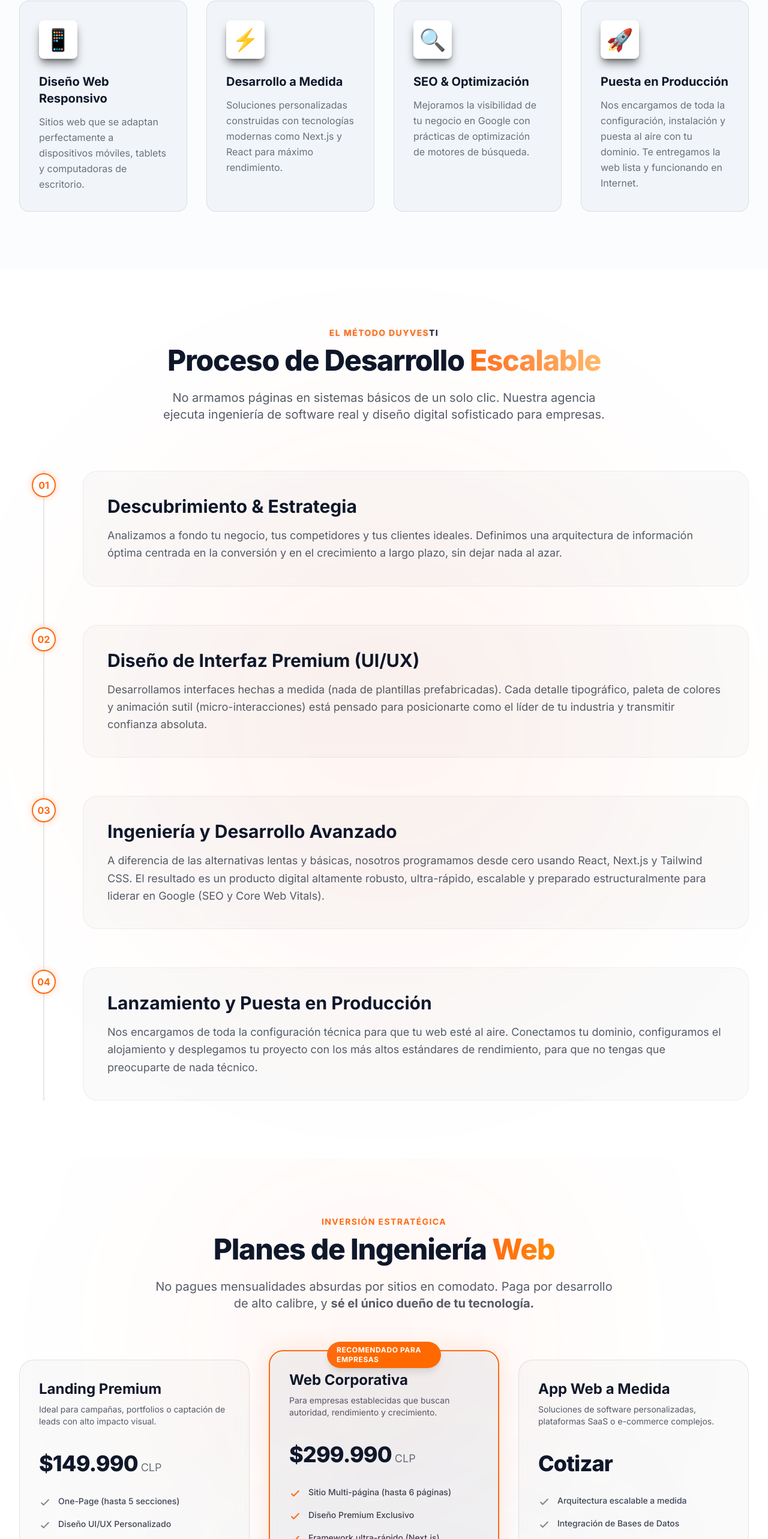
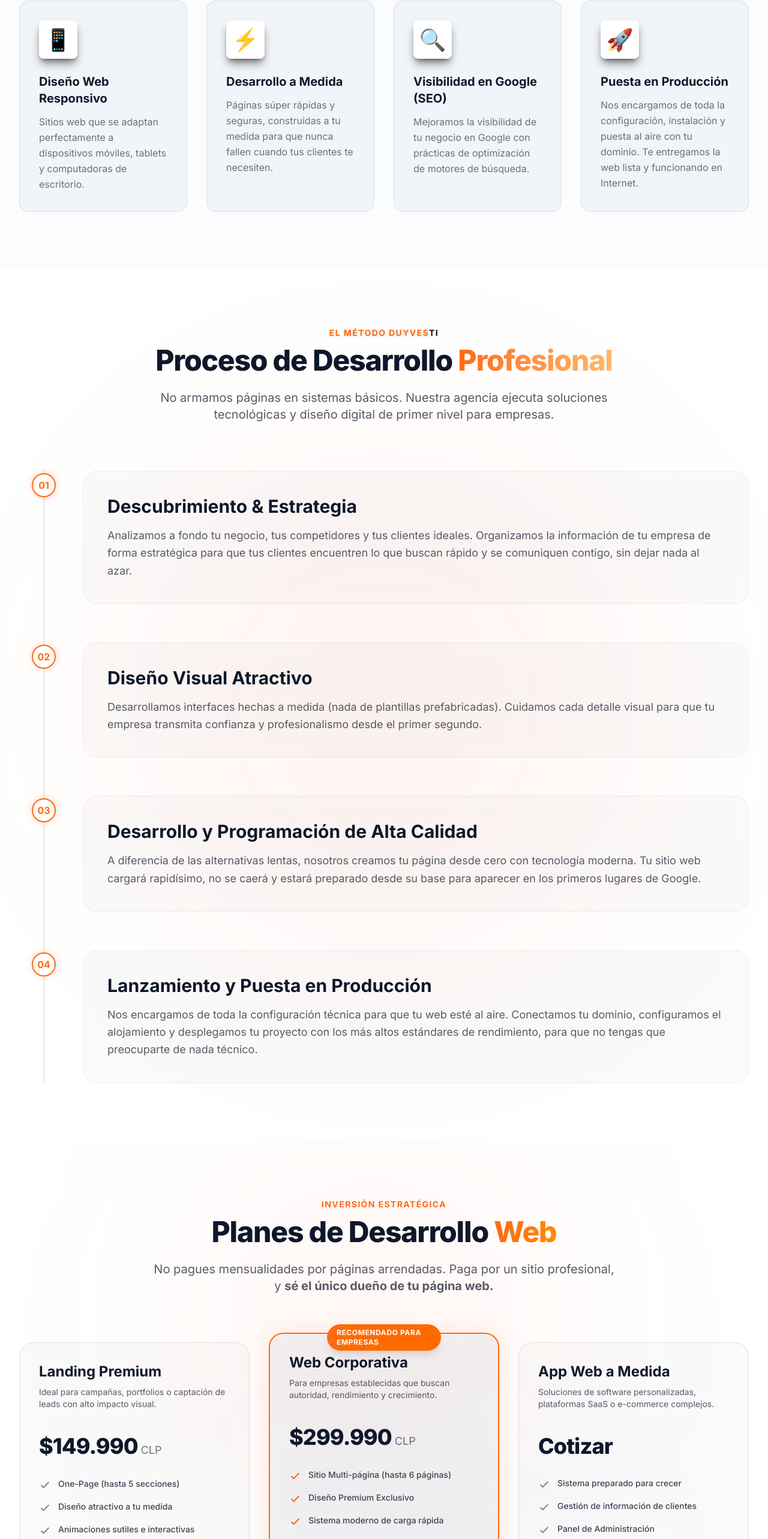
Before and after one commit to DuyvesTI/WebPagesDuyvesTI, a Next.js app: page / in a window 1280 px wide. Shown: the part 991-3557 px from the top of the page at 60% size. Built offline with nearby package versions, Linux system fonts and the light colour scheme.

Commit message:
refactor: adaptar lenguaje tecnico a tono comercial para pymes

```diff
--- a/src/components/FAQ.tsx
+++ b/src/components/FAQ.tsx
@@ -8,7 +8,7 @@ export default function FAQ() {
   const faqs = [
     {
       question: "¿En qué se diferencian de otras agencias tradicionales o de bajo costo?",
-      answer: "A diferencia de las agencias que utilizan constructores visuales lentos o plantillas genéricas (como Elementor o WordPress básico), nosotros desarrollamos con código moderno a medida (Next.js y React). Esto resulta en páginas ultra-rápidas, con un diseño premium exclusivo (sin limitaciones creativas) y preparadas para posicionar en Google.",
+      answer: "A diferencia de las agencias que usan plantillas repetidas y lentas, nosotros creamos tu página desde cero. Esto significa que tu sitio web cargará al instante, tendrá un diseño único pensado para tus clientes y estará listo para ganar los primeros lugares en Google.",
     },
     {
       question: "¿Se pagan mensualidades por la página web?",
@@ -20,7 +20,7 @@ export default function FAQ() {
     },
     {
       question: "¿Mi página estará optimizada para SEO (Google)?",
-      answer: "Sí, todos los desarrollos incluyen SEO técnico desde el primer día: código semántico, tiempos de carga instantáneos, etiquetas meta jerárquicas y arquitectura optimizada. Next.js es el estándar de la industria mundial para posicionamiento ya que procesa la web antes de enviarla a tu cliente.",
+      answer: "Sí, todas nuestras páginas están preparadas para aparecer en Google desde el primer día. Cuidamos todos los detalles técnicos y de velocidad para que los motores de búsqueda le den preferencia a tu negocio sobre tu competencia.",
     },
     {
       question: "¿Ofrecen soporte luego de terminar el sitio?",
--- a/src/components/Pricing.tsx
+++ b/src/components/Pricing.tsx
@@ -10,9 +10,9 @@ export default function Pricing() {
       description: "Ideal para campañas, portfolios o captación de leads con alto impacto visual.",
       features: [
         "One-Page (hasta 5 secciones)",
-        "Diseño UI/UX Personalizado",
+        "Diseño atractivo a tu medida",
         "Animaciones sutiles e interactivas",
-        "Desarrollo en React & Next.js",
+        "Página ultrarrápida y moderna",
         "Formulario de contacto funcional",
         "Botón de WhatsApp flotante",
         "Optimización SEO básica",
@@ -29,10 +29,10 @@ export default function Pricing() {
       features: [
         "Sitio Multi-página (hasta 6 páginas)",
         "Diseño Premium Exclusivo",
-        "Framework ultra-rápido (Next.js)",
-        "Dark / Light mode nativo",
-        "SEO Técnico Avanzado",
-        "Integración con Google Analytics",
+        "Sistema moderno de carga rápida",
+        "Modo oscuro y claro automático",
+        "Lista para destacar en Google (SEO)",
+        "Conexión con estadísticas de visitas",
         "Despliegue y Puesta en Producción",
         "Configuración de Dominio"
       ],
@@ -44,12 +44,12 @@ export default function Pricing() {
       price: "Cotizar",
       description: "Soluciones de software personalizadas, plataformas SaaS o e-commerce complejos.",
       features: [
-        "Arquitectura escalable a medida",
-        "Integración de Bases de Datos",
+        "Sistema preparado para crecer",
+        "Gestión de información de clientes",
         "Panel de Administración",
-        "Autenticación de Usuarios",
-        "Conexión con APIs de terceros",
-        "Pruebas de calidad automáticas",
+        "Ingreso seguro para tus usuarios",
+        "Conexión con otros sistemas (facturas, envíos)",
+        "Revisión exhaustiva sin errores",
         "Puesta en producción y despliegue",
         "Configuración Servidores y Dominio"
       ],
@@ -70,10 +70,10 @@ export default function Pricing() {
             Inversión Estratégica
           </h2>
           <h3 className="text-4xl md:text-5xl font-extrabold text-foreground tracking-tight mb-6">
-            Planes de Ingeniería <span className="text-transparent bg-clip-text bg-gradient-to-r from-[#FF6A13] to-orange-400">Web</span>
+            Planes de Desarrollo <span className="text-transparent bg-clip-text bg-gradient-to-r from-[#FF6A13] to-orange-400">Web</span>
           </h3>
           <p className="text-xl text-foreground/70">
-            No pagues mensualidades absurdas por sitios en comodato. Paga por desarrollo de alto calibre, y <strong>sé el único dueño de tu tecnología.</strong>
+            No pagues mensualidades por páginas arrendadas. Paga por un sitio profesional, y <strong>sé el único dueño de tu página web.</strong>
           </p>
         </div>
 
--- a/src/components/Process.tsx
+++ b/src/components/Process.tsx
@@ -8,19 +8,19 @@ export default function Process() {
       id: "01",
       title: "Descubrimiento & Estrategia",
       description:
-        "Analizamos a fondo tu negocio, tus competidores y tus clientes ideales. Definimos una arquitectura de información óptima centrada en la conversión y en el crecimiento a largo plazo, sin dejar nada al azar.",
+        "Analizamos a fondo tu negocio, tus competidores y tus clientes ideales. Organizamos la información de tu empresa de forma estratégica para que tus clientes encuentren lo que buscan rápido y se comuniquen contigo, sin dejar nada al azar.",
     },
     {
       id: "02",
-      title: "Diseño de Interfaz Premium (UI/UX)",
+      title: "Diseño Visual Atractivo",
       description:
-        "Desarrollamos interfaces hechas a medida (nada de plantillas prefabricadas). Cada detalle tipográfico, paleta de colores y animación sutil (micro-interacciones) está pensado para posicionarte como el líder de tu industria y transmitir confianza absoluta.",
+        "Desarrollamos interfaces hechas a medida (nada de plantillas prefabricadas). Cuidamos cada detalle visual para que tu empresa transmita confianza y profesionalismo desde el primer segundo.",
     },
     {
       id: "03",
-      title: "Ingeniería y Desarrollo Avanzado",
+      title: "Desarrollo y Programación de Alta Calidad",
       description:
-        "A diferencia de las alternativas lentas y básicas, nosotros programamos desde cero usando React, Next.js y Tailwind CSS. El resultado es un producto digital altamente robusto, ultra-rápido, escalable y preparado estructuralmente para liderar en Google (SEO y Core Web Vitals).",
+        "A diferencia de las alternativas lentas, nosotros creamos tu página desde cero con tecnología moderna. Tu sitio web cargará rapidísimo, no se caerá y estará preparado desde su base para aparecer en los primeros lugares de Google.",
     },
     {
       id: "04",
@@ -41,10 +41,10 @@ export default function Process() {
             <span className="text-[#FF6A13]">EL MÉTODO DUYVES</span><span className="text-foreground">TI</span>
           </h2>
           <h3 className="text-4xl md:text-5xl font-extrabold text-foreground tracking-tight mb-6">
-            Proceso de Desarrollo <span className="text-transparent bg-clip-text bg-gradient-to-r from-[#FF6A13] to-orange-300">Escalable</span>
+            Proceso de Desarrollo <span className="text-transparent bg-clip-text bg-gradient-to-r from-[#FF6A13] to-orange-300">Profesional</span>
           </h3>
           <p className="text-xl text-foreground/70">
-            No armamos páginas en sistemas básicos de un solo clic. Nuestra agencia ejecuta ingeniería de software real y diseño digital sofisticado para empresas.
+            No armamos páginas en sistemas básicos. Nuestra agencia ejecuta soluciones tecnológicas y diseño digital de primer nivel para empresas.
           </p>
         </div>
 
--- a/src/components/Services.tsx
+++ b/src/components/Services.tsx
@@ -7,11 +7,11 @@ export default function Services() {
         },
         {
             title: "Desarrollo a Medida",
-            description: "Soluciones personalizadas construidas con tecnologías modernas como Next.js y React para máximo rendimiento.",
+            description: "Páginas súper rápidas y seguras, construidas a tu medida para que nunca fallen cuando tus clientes te necesiten.",
             icon: "⚡"
         },
         {
-            title: "SEO & Optimización",
+            title: "Visibilidad en Google (SEO)",
             description: "Mejoramos la visibilidad de tu negocio en Google con prácticas de optimización de motores de búsqueda.",
             icon: "🔍"
         },
```
